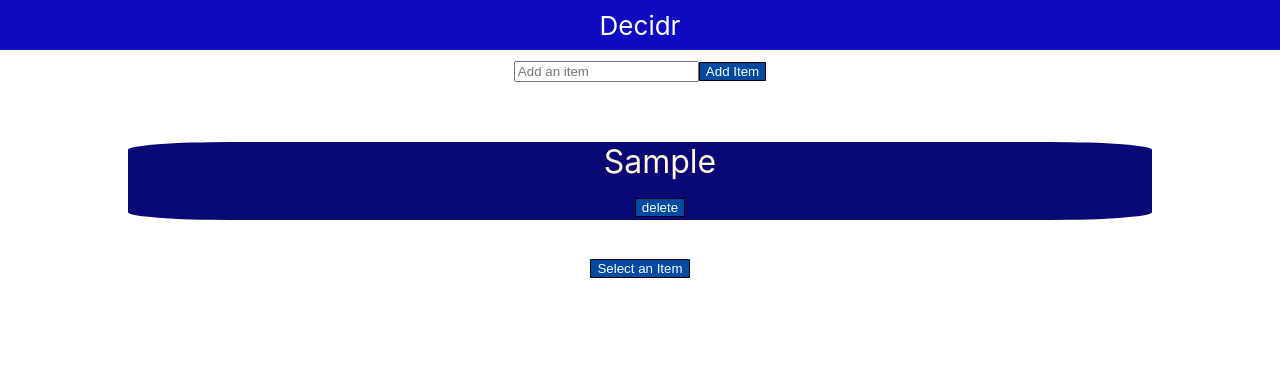
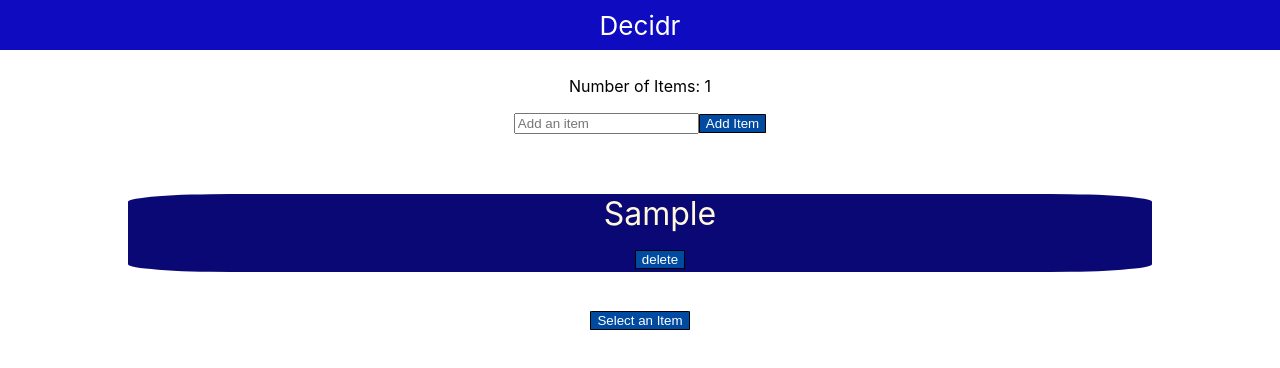
Before and after one commit to firezgi/decidr, a React (Create React App) app: page / in a window 1280 px wide. Both pictures are taken after typing "Sample" into the empty fields and a click on the button "Add Item". Shown: the top 368 px of the page. Built offline with nearby package versions, Linux system fonts and the light colour scheme.

Commit message:
feat(count item): add count item #19

```diff
--- a/src/App.js
+++ b/src/App.js
@@ -13,6 +13,7 @@ function App() {
   return (
     <div className="App">
       <header className="App-header">Decidr</header>
+      {listContainer.length?<p>Number of Items: {listContainer.length}</p>:""}
 
       <main>
         <AddItem
```
